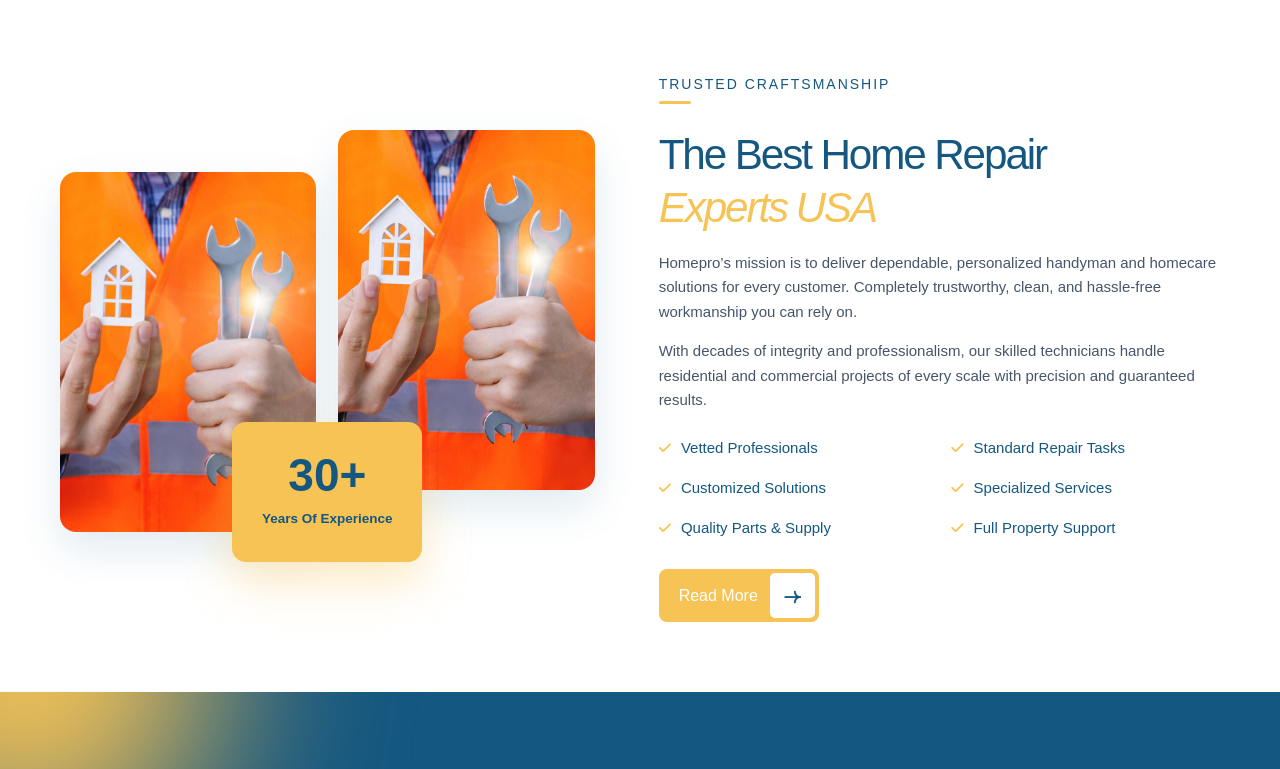
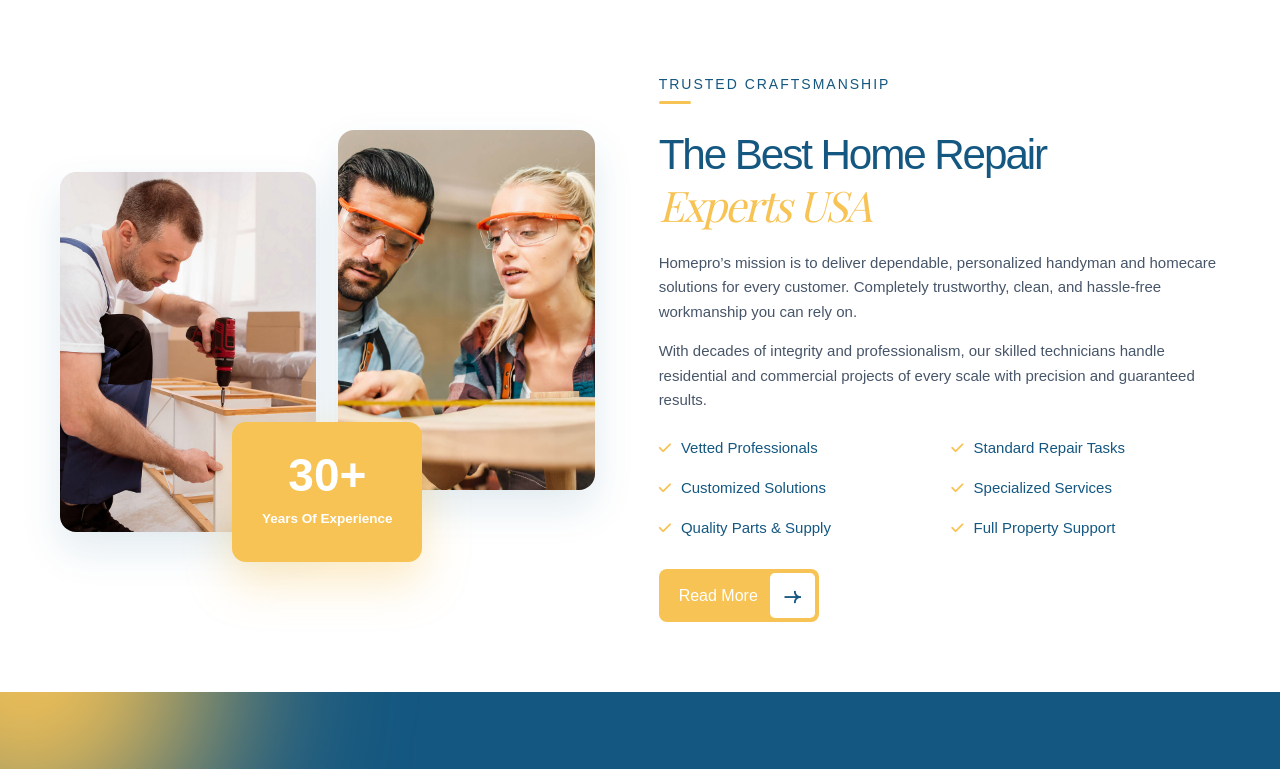
Before and after one commit to Big-Dady-46/Homepro, a plain HTML site: page projects.html in a window 1280 px wide. Shown: the part 1380-2149 px from the top of the page. Drawn offline with nearby package versions, Linux system fonts and the light colour scheme; a web font is replaced by a local one.

Commit message:
Use distinct collage photos, white text on 30+ badge, and Playfair italic on heading

```diff
--- a/projects.html
+++ b/projects.html
@@ -1414,7 +1414,7 @@ a, button, .btn, input, textarea, select, input[type="submit"],
 
 
 /* Projects Last Section: Overlapping Collage + 30+ Badge + Checkmark Grid */
-.proj-experts-section, .proj-experts-section *:not(.title-sub):not(i) {
+.proj-experts-section {
     font-family: var(--faltu-typography-body-font-family, 'Mona Sans', sans-serif) !important;
 }
 .proj-experts-section .title-sub,
@@ -1488,13 +1488,13 @@ a, button, .btn, input, textarea, select, input[type="submit"],
     font-size: 46px;
     font-weight: 700;
     line-height: 1;
-    color: #145781;
+    color: #FFFFFF;
     margin-bottom: 8px;
 }
 .proj-exp-lbl {
     font-size: 13.5px;
     font-weight: 600;
-    color: #145781;
+    color: #FFFFFF;
 }
 .proj-experts-head {
     margin-bottom: 18px !important;
@@ -1982,10 +1982,10 @@ a, button, .btn, input, textarea, select, input[type="submit"],
             <!-- Left Overlapping Photo Collage + 30+ Golden Badge -->
             <div class="proj-experts-collage">
                 <div class="proj-collage-img proj-collage-left">
-                    <img src="assets/images/media-30.jpg" alt="Homepro Handyman Repairs">
+                    <img src="assets/images/media-16.jpg" alt="Homepro Handyman Repairs">
                 </div>
                 <div class="proj-collage-img proj-collage-right">
-                    <img src="assets/images/media-34.jpg" alt="Homepro Property Care">
+                    <img src="assets/images/css-asset-6.jpg" alt="Homepro Property Care">
                 </div>
                 <div class="proj-exp-badge">
                     <div class="proj-exp-num">30+</div>
```
